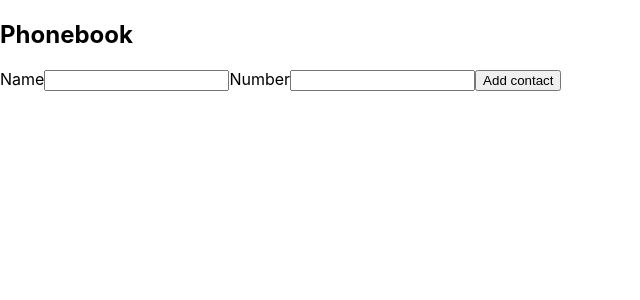
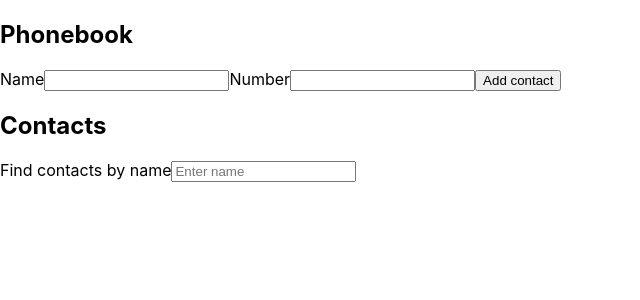
Before and after one commit to Kate-Vabishchevich/goit-react-hw-02-phonebook, a React (Create React App) app: page / in a window 1280 px wide. Shown: the top 300 px of the page, without its empty margins (0-640 px from the left). Built offline with nearby package versions, Linux system fonts and the light colour scheme.

Commit message:
add finder

```diff
--- a/src/components/MyContacts/ContactsForm/ContactsForm.jsx
+++ b/src/components/MyContacts/ContactsForm/ContactsForm.jsx
@@ -10,7 +10,7 @@ class ContactsForm extends Component {
 
     handleSubmit = e => {
         e.preventDefault();
-        const { onSubmit } = this.props
+        const { onSubmit } = this.props;
         const result = onSubmit({ ...this.state });
         if (result) {
             this.reset();
--- a/src/components/MyContacts/MyContacts.jsx
+++ b/src/components/MyContacts/MyContacts.jsx
@@ -2,7 +2,7 @@ import { Component } from "react";
 import { nanoid } from 'nanoid';
 import css from './MyContacts.module.css';
 import ContactsForm from "./ContactsForm/ContactsForm";
-// import ContactsSearch from "./ContactsSearch/ContactsSearch";
+import ContactsSearch from "./ContactsSearch/ContactsSearch";
 
 class MyContacts extends Component {
     state = {
@@ -43,13 +43,22 @@ class MyContacts extends Component {
         return Boolean(result);
     };
 
+    handleFind = ({ target }) => {
+        this.setState({ filter: target.value });
+    };
+
     render() {
-        const { addContact } = this;
+        const { addContact, handleFind } = this;
         return (
             <div>
                 <div>
                     <h2 className={css.title}>Phonebook</h2>
                     <ContactsForm onSubmit={addContact} />
+                </div>
+
+                <div>
+                    <h2 className={css.title}>Contacts</h2>
+                    <ContactsSearch handleChange={handleFind} />
                 </div>
             </div>
         );
```
